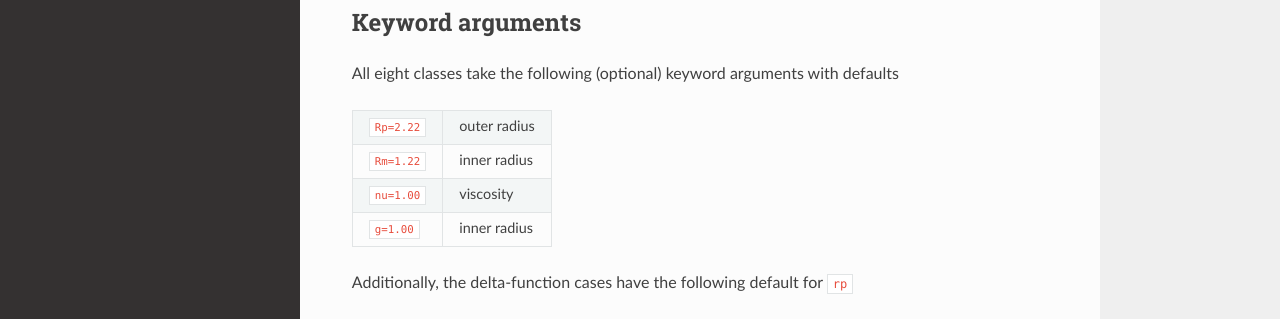
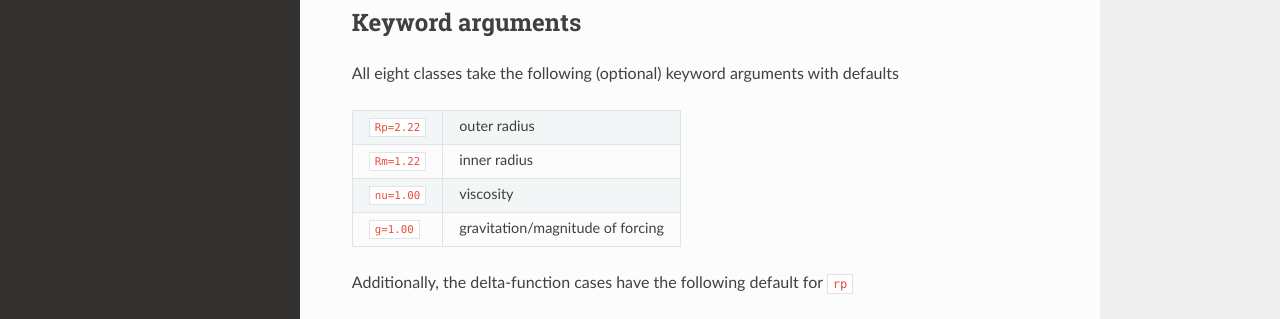
Before and after one commit to stephankramer/assess, a Sphinx documentation site: the page built from docs/source/usage.rst, in a window 1280 px wide and 900 px high, scrolled down 1312 px. Shown: the part 356-675 px from the top of the window. Built offline with Sphinx 7.4.7 and the Read the Docs theme 2.0.0, drawn with Linux system fonts in a browser that asks for light colours.

Commit message:
Fix description of g

```diff
--- a/docs/source/overview.rst
+++ b/docs/source/overview.rst
@@ -1,9 +1,3 @@
-.. #####################################################################
-    Assess
-  #####################################################################
-  Analytical Solutions for the Stokes Equations in Spherical Shells
-  *********************************************************************
-
 Overview
 ==========
 
--- a/docs/source/usage.rst
+++ b/docs/source/usage.rst
@@ -82,12 +82,12 @@ Keyword arguments
 -----------------
 All eight classes take the following (optional) keyword arguments with defaults
 
-=================== ======================
+=================== ==================================
  :code:`Rp=2.22`     outer radius
  :code:`Rm=1.22`     inner radius
  :code:`nu=1.00`     viscosity
- :code:`g=1.00`      inner radius
-=================== ======================
+ :code:`g=1.00`      gravitation/magnitude of forcing
+=================== ==================================
 
 Additionally, the delta-function cases have the following default for :code:`rp`
 
```
